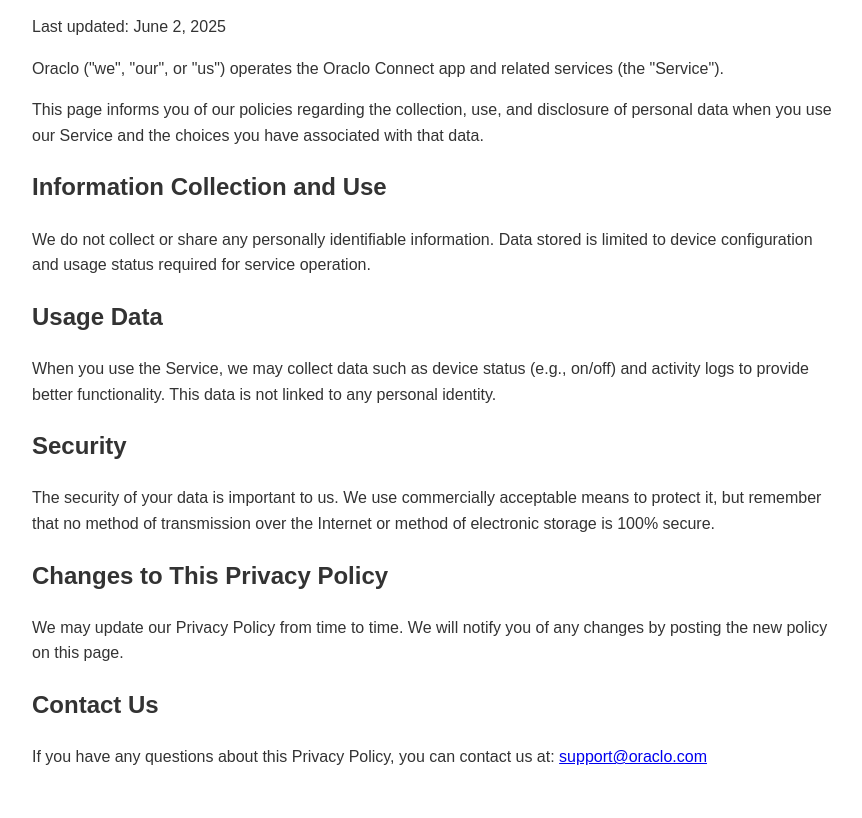
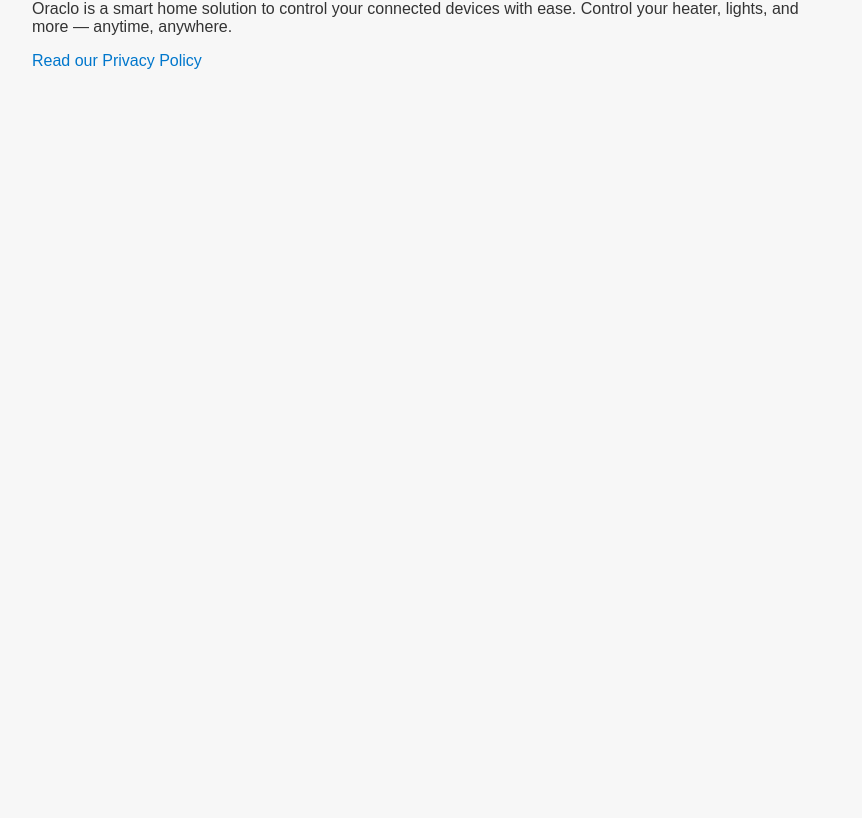
Before and after one commit to Marcosnonato09/Oraclo-website, a plain HTML site: page index.html in a window 1280 px wide. Shown: the part 112-930 px from the top of the page, without its empty margins (208-1070 px from the left). After the commit the page ends 800 px from the top, so only its background shows below. Drawn offline with Linux system fonts and the light colour scheme.

Commit message:
Atualiza index.html

```diff
--- a/index.html
+++ b/index.html
@@ -1,45 +1,32 @@
-
 <!DOCTYPE html>
 <html lang="en">
 <head>
   <meta charset="UTF-8">
-    <title>Privacy Policy - Oraclo</title>
-    <meta name="viewport" content="width=device-width, initial-scale=1">
+  <title>Oraclo - Smart Home</title>
   <style>
     body {
-            font-family: sans-serif;
+      font-family: Arial, sans-serif;
       max-width: 800px;
-            margin: auto;
+      margin: 0 auto;
       padding: 2rem;
-            line-height: 1.6;
+      background-color: #f7f7f7;
       color: #333;
     }
     h1 {
-            color: #0073e6;
+      color: #0077cc;
+    }
+    a {
+      color: #0077cc;
+      text-decoration: none;
+    }
+    a:hover {
+      text-decoration: underline;
     }
   </style>
 </head>
 <body>
-    <h1>Privacy Policy</h1>
-    <p>Last updated: June 2, 2025</p>
-
-    <p>Oraclo ("we", "our", or "us") operates the Oraclo Connect app and related services (the "Service").</p>
-
-    <p>This page informs you of our policies regarding the collection, use, and disclosure of personal data when you use our Service and the choices you have associated with that data.</p>
-
-    <h2>Information Collection and Use</h2>
-    <p>We do not collect or share any personally identifiable information. Data stored is limited to device configuration and usage status required for service operation.</p>
-
-    <h2>Usage Data</h2>
-    <p>When you use the Service, we may collect data such as device status (e.g., on/off) and activity logs to provide better functionality. This data is not linked to any personal identity.</p>
-
-    <h2>Security</h2>
-    <p>The security of your data is important to us. We use commercially acceptable means to protect it, but remember that no method of transmission over the Internet or method of electronic storage is 100% secure.</p>
-
-    <h2>Changes to This Privacy Policy</h2>
-    <p>We may update our Privacy Policy from time to time. We will notify you of any changes by posting the new policy on this page.</p>
-
-    <h2>Contact Us</h2>
-    <p>If you have any questions about this Privacy Policy, you can contact us at: <a href="mailto:support@oraclo.com">support@oraclo.com</a></p>
+  <h1>Welcome to Oraclo</h1>
+  <p>Oraclo is a smart home solution to control your connected devices with ease. Control your heater, lights, and more — anytime, anywhere.</p>
+  <p><a href="privacy.html">Read our Privacy Policy</a></p>
 </body>
 </html>
```
Also changed, not shown: privacy.html (added, +46 -0 lines). Lines whose indentation alone changed are shown as unchanged.
